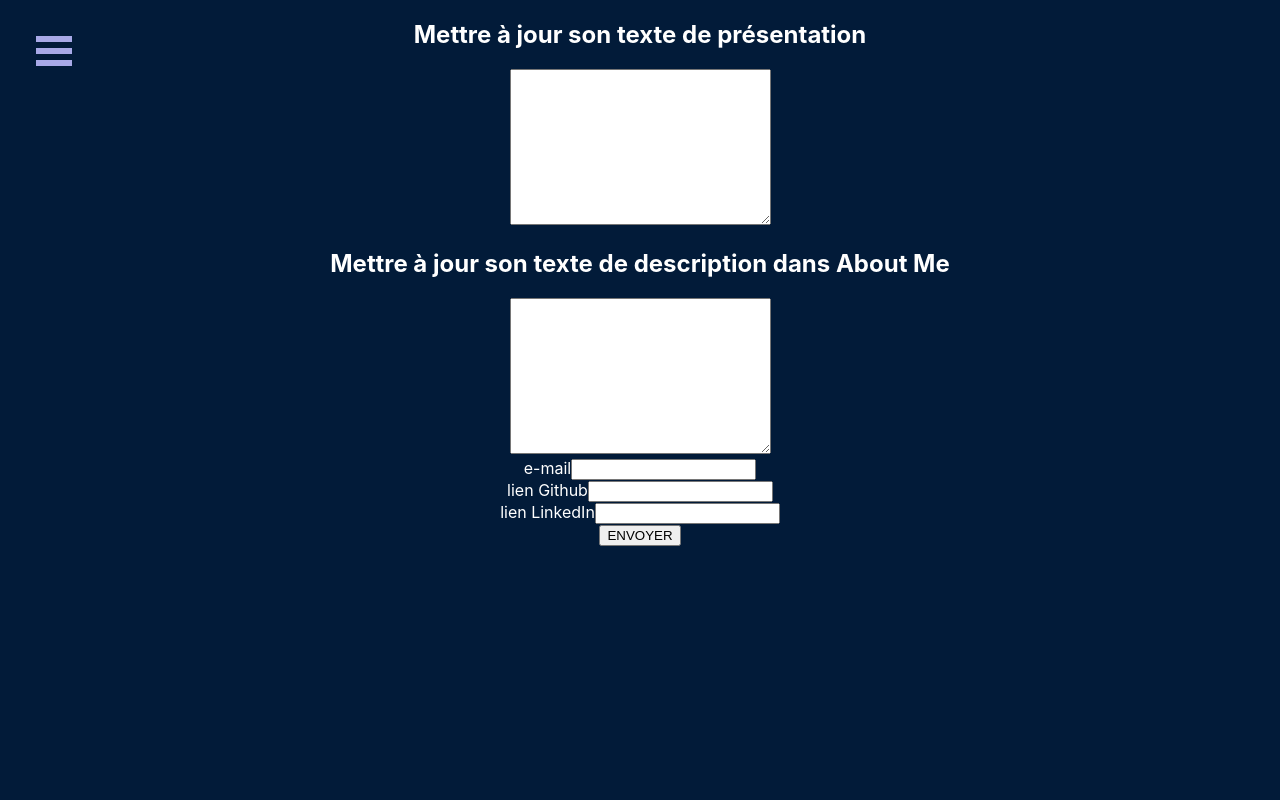
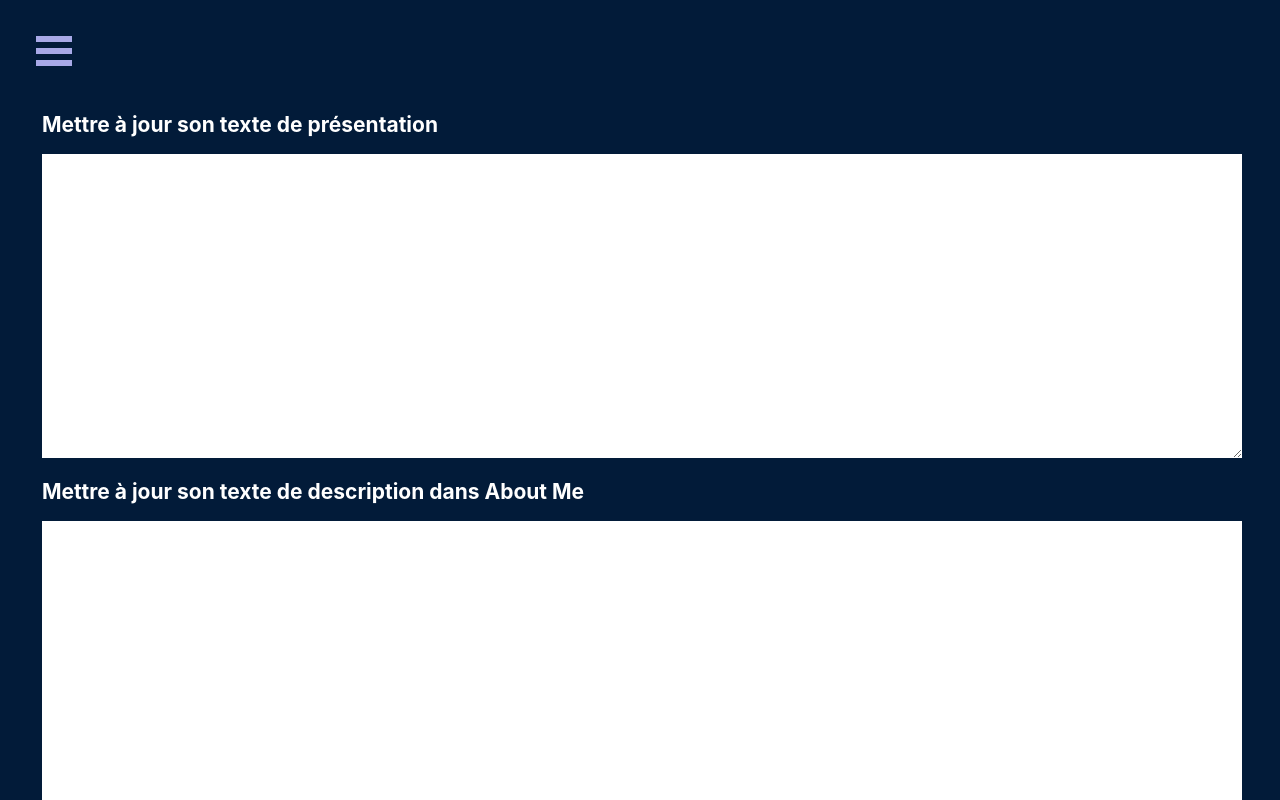
Before and after one commit to tadamiura/checkpoint4-portfolio-front, a React (Create React App) app in the folder portfolio/: page /office in a window 1280 px wide. Shown: the top 800 px of the page. Built offline with nearby package versions, Linux system fonts and the light colour scheme.

Commit message:
style the form

```diff
--- a/portfolio/src/Components/Forms/FormAboutMe.css
+++ b/portfolio/src/Components/Forms/FormAboutMe.css
@@ -7,3 +7,28 @@ form.update-about-me {
     visibility: visible;
     opacity: 1;
 }
+
+.testform {
+    display: flex;
+    flex-direction: column;
+    margin-bottom: 20px;
+}
+
+.form-input{
+    width: 90%;
+    height: 25px;
+    outline: none;
+}
+
+.form-textarea {
+    width: 100%;
+    border: 2px solid var(--blue-color);
+    height: 300px;
+    outline: none;
+}
+
+@media screen and (min-width:640px) {
+    .form-input{
+        width: 30%;
+    }
+}
--- a/portfolio/src/Components/Forms/FormAboutMe.js
+++ b/portfolio/src/Components/Forms/FormAboutMe.js
@@ -1,6 +1,6 @@
 import React, { useState } from 'react'
 import axios from 'axios'
-import './FormAboutMe'
+import './FormAboutMe.css'
 
 const UpdateAboutMe = () => {
     const [data, setData] = useState({
@@ -29,9 +29,9 @@ const UpdateAboutMe = () => {
         <div>
             <form className='update-about-me' onSubmit={handleSubmit}>
                 <h2 className='title-form'>Mettre à jour son texte de présentation</h2>
-                <textarea name='description' id='message-description' required className='form-textarea' rows="10" cols="30" onChange={handleChange}/><br />
+                <textarea name='description' id='message-description' required className='form-textarea' onChange={handleChange}/><br />
                 <h2 className='title-form'>Mettre à jour son texte de description dans About Me</h2>
-                <textarea name='about' id='message-about' required className='form-textarea' rows="10" cols="30" onChange={handleChange}/><br />
+                <textarea name='about' id='message-about' required className='form-textarea' onChange={handleChange}/><br />
                 <div className='testform'>
                     <label htmlFor='email'>e-mail</label>
                     <input type='email' name='email' id='email' required className='form-input' onChange={handleChange}/>
```
